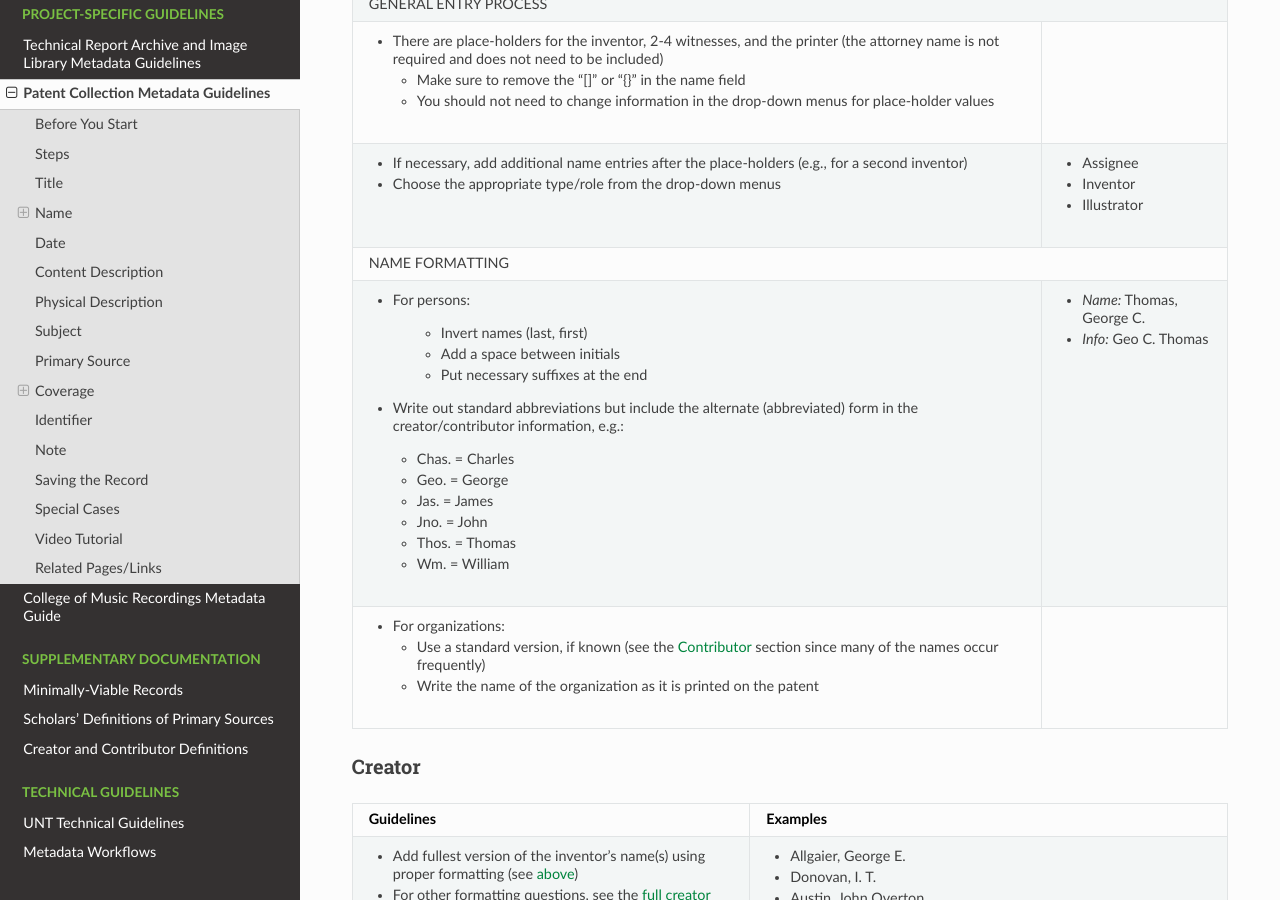
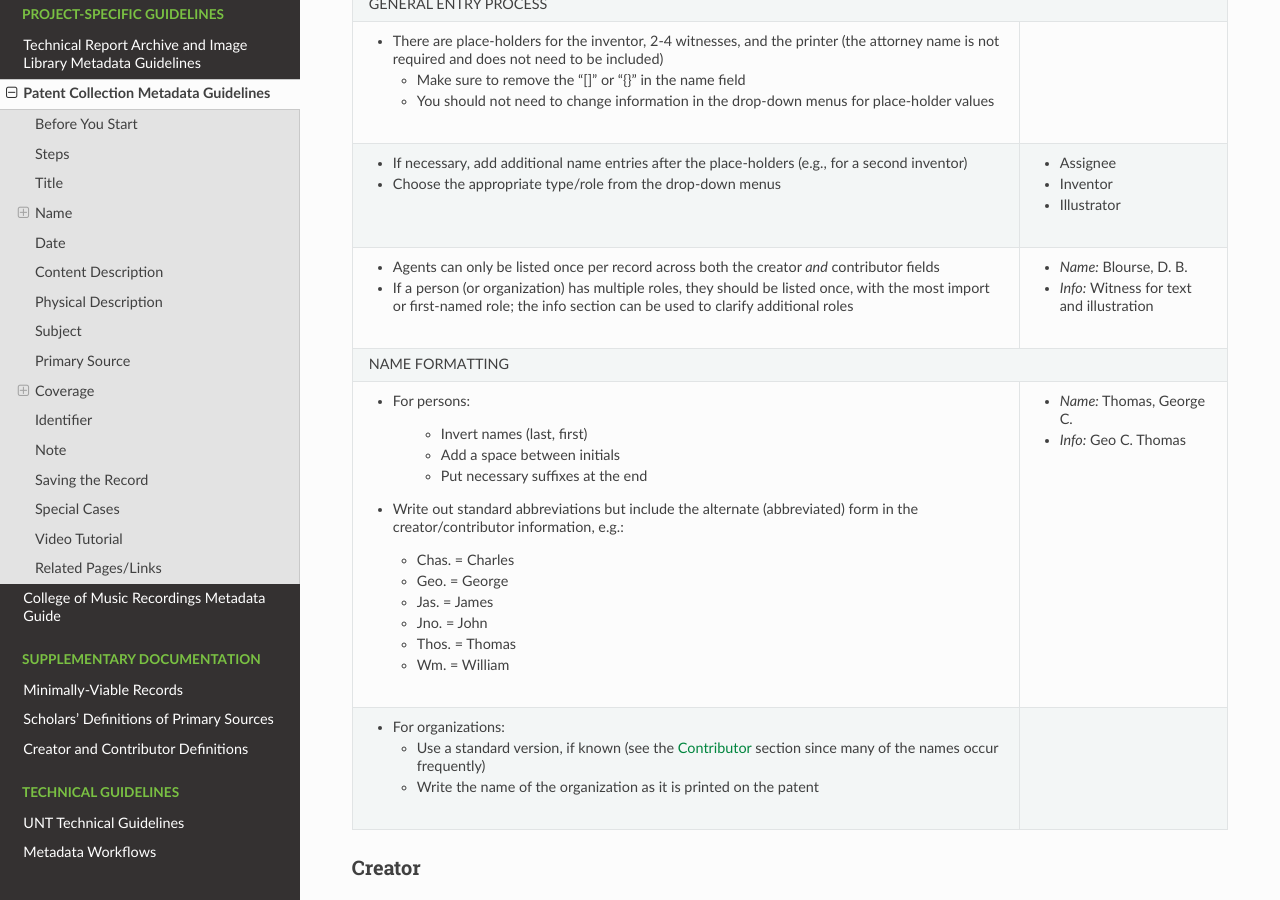
Before and after one commit to unt-libraries/untl-metadata-documentation, a Sphinx documentation site: the page built from docs/guides/patent.rst, in a window 1280 px wide and 900 px high, scrolled down 1941 px. Built offline with Sphinx 7.4.7 and the Read the Docs theme 2.0.0, drawn with Linux system fonts in a browser that asks for light colours.

Commit message:
Update patent.rst
Add info re multiple roles/duplication of agents

```diff
--- a/docs/guides/patent.rst
+++ b/docs/guides/patent.rst
@@ -135,6 +135,13 @@ All Names
 |-   If necessary, add additional name entries after the        |-  Assignee                                |
 |    place-holders (e.g., for a second inventor)                |-  Inventor                                |
 |-   Choose the appropriate type/role from the drop-down menus  |-  Illustrator                             |
++---------------------------------------------------------------+-------------------------------------------+
+|-   Agents can only be listed once per record across both the  |-  *Name:* Blourse, D. B.                  |
+|    creator *and* contributor fields                           |                                           |
+|-   If a person (or organization) has multiple roles, they     |-  *Info:* Witness for text and            |
+|    should be listed once, with the most import or first-named |   illustration                            |
+|    role; the info section can be used to clarify additional   |                                           |
+|    roles                                                      |                                           |
 +---------------------------------------------------------------+-------------------------------------------+
 |NAME FORMATTING                                                                                            |
 +---------------------------------------------------------------+-------------------------------------------+
```
